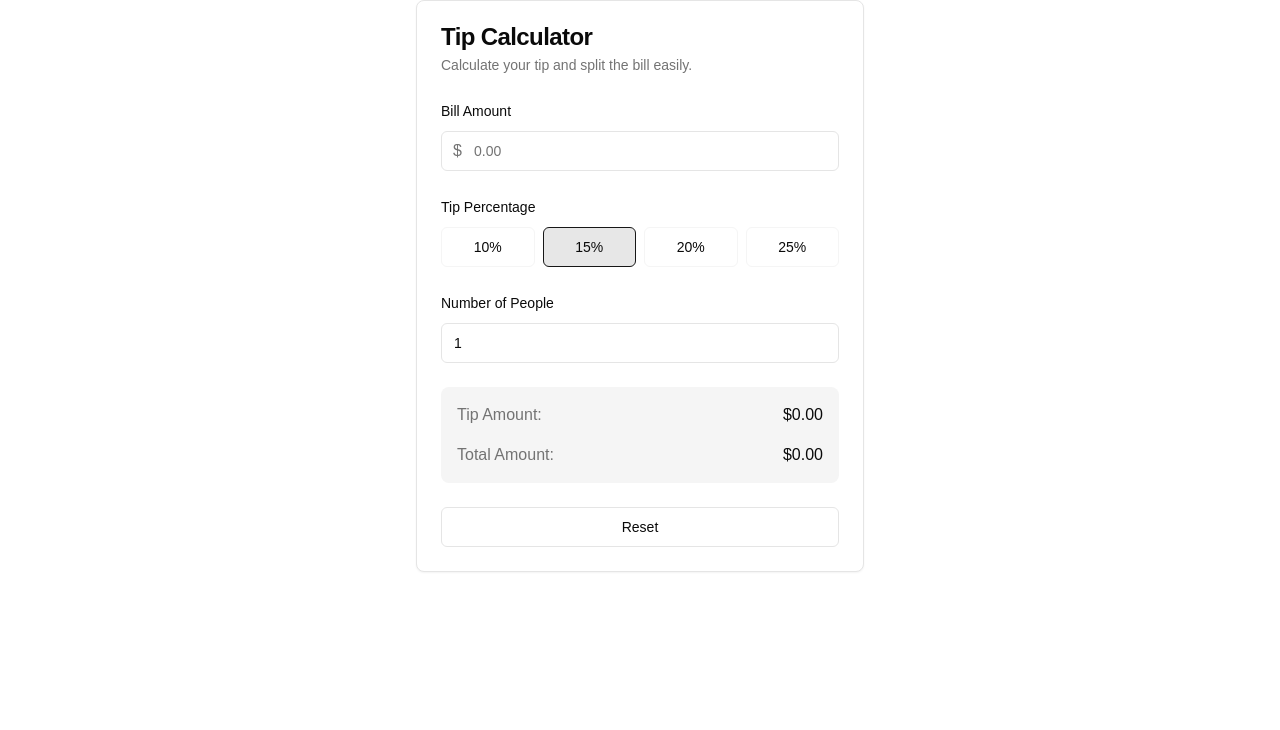
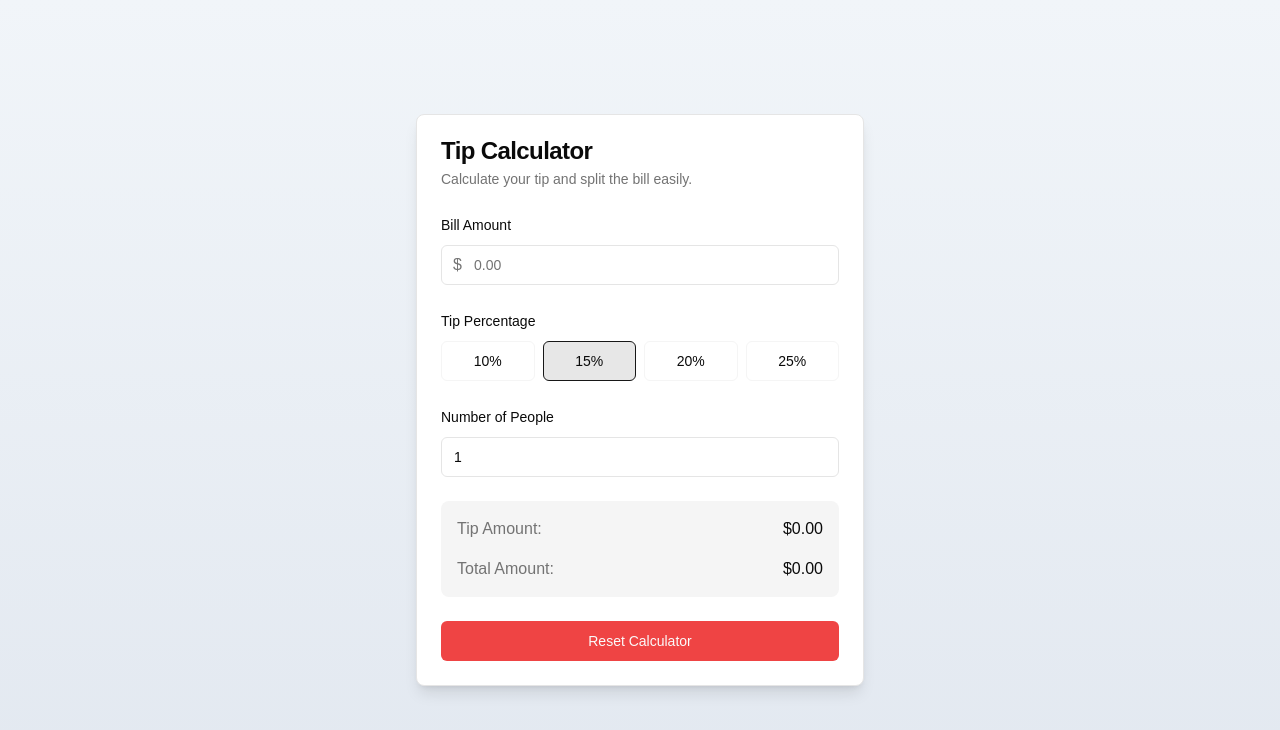
Before and after one commit to adityanandsingh/tip-calculator, a Next.js app: page / in a window 1280 px wide. Shown: the top 730 px of the page. Built offline with nearby package versions, Linux system fonts and the light colour scheme.

Commit message:
Updated UI and optimized components

```diff
--- a/tip-calculator.tsx
+++ b/tip-calculator.tsx
@@ -40,7 +40,8 @@ export default function TipCalculator() {
   }
 
   return (
-    <Card className="w-full max-w-md mx-auto">
+    <div className="p-6 min-h-[100dvh] bg-gradient-to-b from-slate-100 to-slate-200 flex items-center justify-center">
+      <Card className="w-full max-w-md mx-auto shadow-lg">
         <CardHeader>
           <CardTitle>Tip Calculator</CardTitle>
           <CardDescription>Calculate your tip and split the bill easily.</CardDescription>
@@ -135,10 +136,15 @@ export default function TipCalculator() {
           </div>
         </CardContent>
         <CardFooter>
-        <Button onClick={handleReset} variant="outline" className="w-full">
-          Reset
+          <Button
+            onClick={handleReset}
+            variant="destructive"
+            className="w-full font-medium flex items-center justify-center gap-2"
+          >
+            Reset Calculator
           </Button>
         </CardFooter>
       </Card>
+    </div>
   )
 }
```
Also changed, not shown: 1 other file (tests, documents, lock files or other folders). Lines whose indentation alone changed are shown as unchanged.
